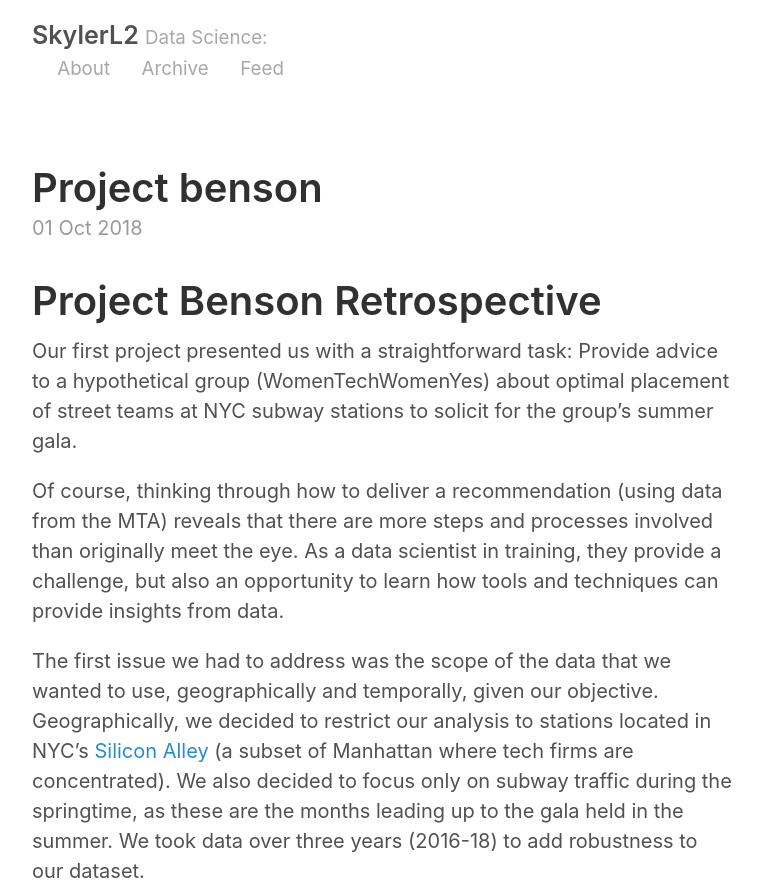
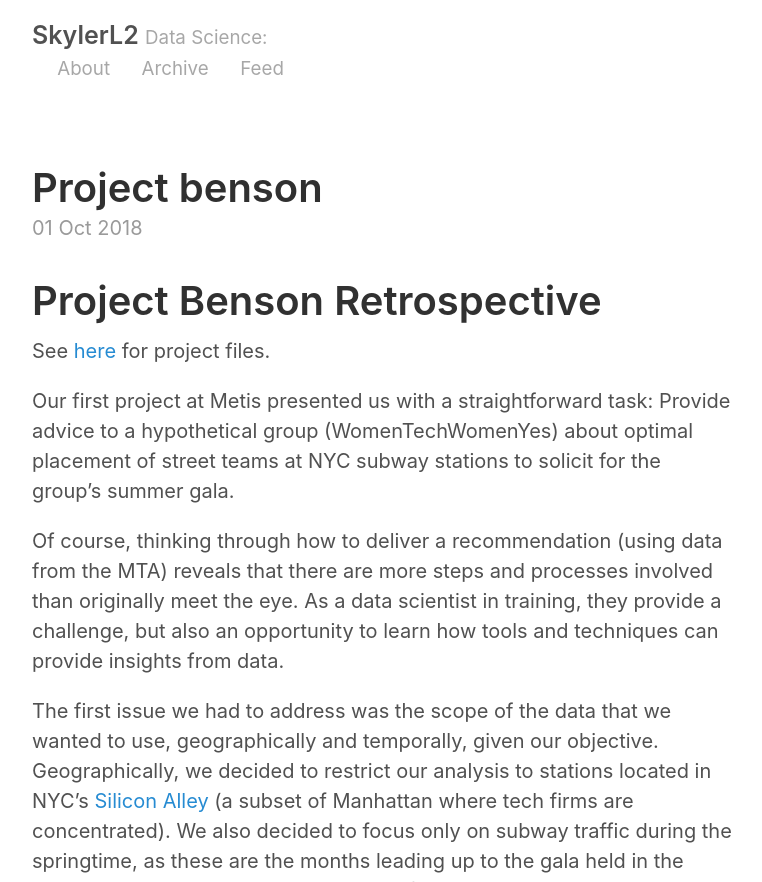
Before and after one commit to skylerl2/skylerl2.github.io, a Jekyll site: the page built from _posts/2018-10-01-Project Benson.md, in a window 1280 px wide and 900 px high, cut to the strip 0-882 px from the top of the window. Shown: the whole strip, without its empty margins (258-1020 px from the left). Built offline with Jekyll 4.4.1, drawn with Linux system fonts in a browser that asks for light colours; our own code applies the rules of GitHub Pages for plain Markdown files.

Commit message:
add links to project files

```diff
--- a/_posts/2018-10-01-Project Benson.md
+++ b/_posts/2018-10-01-Project Benson.md
@@ -1,15 +1,32 @@
 # Project Benson Retrospective
 
-Our first project presented us with a straightforward task: Provide advice to a hypothetical group (WomenTechWomenYes) about optimal placement of street teams at NYC subway stations to solicit for the group’s summer gala.
+See [here](https://github.com/skylerl2/skylerl2.github.io/tree/master/project_1) for project files.
 
-Of course, thinking through how to deliver a recommendation (using data from the MTA) reveals that there are more steps and processes involved than originally meet the eye. As a data scientist in training, they provide a challenge, but also an opportunity to learn how tools and techniques can provide insights from data.
+Our first project at Metis presented us with a straightforward task: Provide advice to a hypothetical group (WomenTechWomenYes)
+about optimal placement of street teams at NYC subway stations to solicit for the group’s summer gala.
 
-The first issue we had to address was the scope of the data that we wanted to use, geographically and temporally, given our objective. Geographically, we decided to restrict our analysis to stations located in NYC’s [Silicon Alley](https://www.builtinnyc.com/2016/12/13/big-tech-companies-nyc-locations) (a subset of Manhattan where tech firms are concentrated). We also decided to focus only on subway traffic during the springtime, as these are the months leading up to the gala held in the summer. We took data over three years (2016-18) to add robustness to our dataset.
+Of course, thinking through how to deliver a recommendation (using data from the MTA) reveals that there are more steps and
+processes involved than originally meet the eye. As a data scientist in training, they provide a challenge, but also an
+opportunity to learn how tools and techniques can provide insights from data.
+
+The first issue we had to address was the scope of the data that we wanted to use, geographically and temporally, given our
+objective. Geographically, we decided to restrict our analysis to stations located in NYC’s [Silicon Alley](https://www.builtinnyc.com/2016/12/13/big-tech-companies-nyc-locations) (a subset of Manhattan where tech firms are
+concentrated). We also decided to focus only on subway traffic during the springtime, as these are the months leading up to the
+gala held in the summer. We took data over three years (2016-18) to add robustness to our dataset.
 
 ![alt text](https://www.builtinnyc.com/sites/www.builtinnyc.com/files/screen_shot_2016-12-13_at_12.35.30_pm.png)
 
-Applying the temporal restriction was pretty straightforward—the MTA’s website has [turnstile data](http://web.mta.info/developers/turnstile.html) saved in dated files by week, so we downloaded only those files and merged them together. The geographical restriction was not as simple, but still doable. We identified the (latitude, longitude) coordinates that effectively enclose Silicon Alley, and merged this with [coordinate data](http://web.mta.info/developers/data/nyct/subway/Stations.csv) for the MTA’s stations to return a filtered list of stations only in Silicon Alley.
+Applying the temporal restriction was pretty straightforward—the MTA’s website has [turnstile data](http://web.mta.info/developers/turnstile.html) saved in dated files by week, so we downloaded only those files and merged them
+together. The geographical restriction was not as simple, but still doable. We identified the (latitude, longitude) coordinates
+that effectively enclose Silicon Alley, and merged this with [coordinate data](http://web.mta.info/developers/data/nyct/subway/Stations.csv) for the MTA’s stations to return a filtered list of stations only
+in Silicon Alley.
 
-We then merged this station list with the subway station traffic data to provide us with our list of the most heavily traversed stations in Silicon Alley, with which we were able to produce data visualizations to support our recommended stations for placing street teams. We checked our (unfiltered) data against the top stations listed on the MTA’s website to ensure that our data was pulling in correctly.
+We then merged this station list with the subway station traffic data to provide us with our list of the most heavily traversed
+stations in Silicon Alley, with which we were able to produce data visualizations to support our recommended stations for placing
+street teams. We checked our (unfiltered) data against the top stations listed on the MTA’s website to ensure that our data was
+pulling in correctly.
 
-In one sense, it seems that the question we were provided would have been quite easy to answer with minimally processed traffic data and cross-referencing a map of New York City. However, the purpose of this exercise was to teach us how to use basic data science techniques—ones that will be useful for answering more complex or inconspicuous questions. And with this first project behind us, it will be easier to do that when facing future challenges.
+In one sense, it seems that the question we were provided would have been quite easy to answer with minimally processed traffic
+data and cross-referencing a map of New York City. However, the purpose of this exercise was to teach us how to use basic data
+science techniques—ones that will be useful for answering more complex or inconspicuous questions. And with this first project
+behind us, it will be easier to do that when facing future challenges.
```
Also changed, not shown: _posts/2018-10-15-Project Luther.md (+3 -1 lines), _posts/2018-11-01-Project McNulty.md (+3 -1 lines), _posts/2018-11-19-Project Fletcher.md (+2 -0 lines), _posts/2018-12-17-Project Kojak.md (+2 -0 lines).
